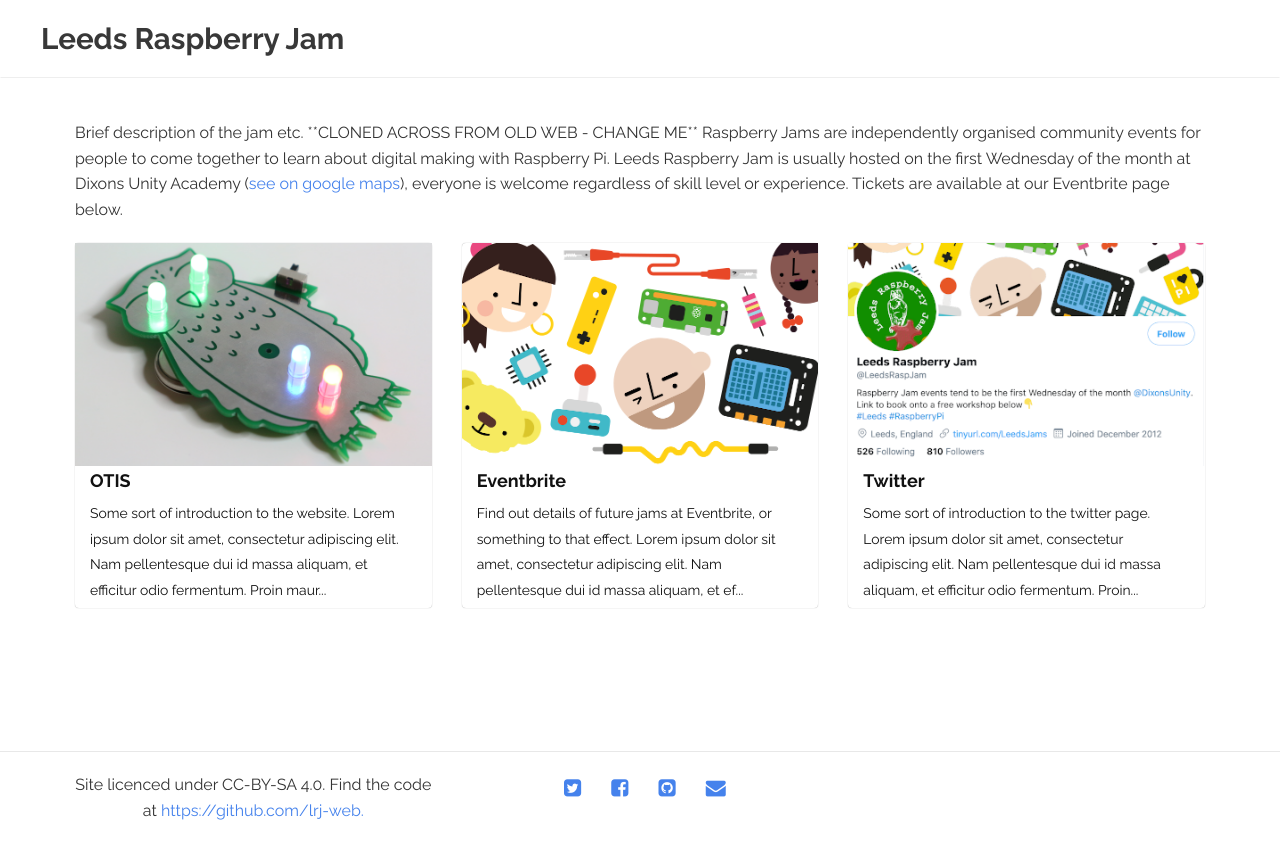
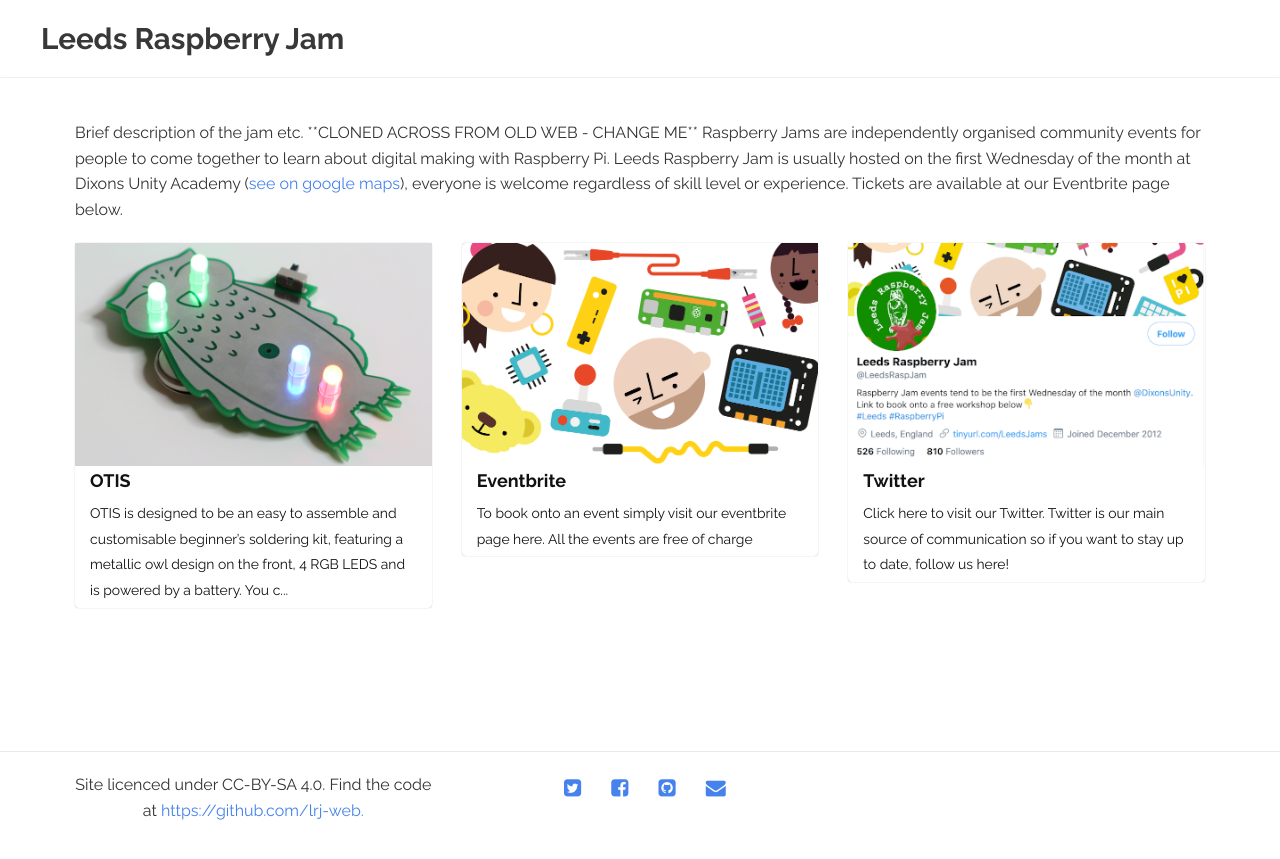
Before and after one commit to LeedsRaspJam/www, a Jekyll site: the page built from index.html, in a window 1280 px wide. Shown: the top 859 px of the page. Built offline with Jekyll 4.4.1, drawn with Linux system fonts in a browser that asks for light colours; the list of posts is cut into pages by our own code.

Commit message:
Updated card descriptions

```diff
--- a/_posts/2020-06-21-eventbrite.md
+++ b/_posts/2020-06-21-eventbrite.md
@@ -7,6 +7,4 @@
   - https://www.eventbrite.co.uk/o/the-foundation-for-digital-creativity-19981872804
 ---
 
-Find out details of future jams at Eventbrite, or something to that effect. Lorem ipsum dolor sit amet, consectetur adipiscing elit. Nam pellentesque dui id massa aliquam, et efficitur odio fermentum. Proin mauris nisi, aliquet at convallis vel, vehicula vitae eros. Mauris iaculis varius dolor, ac sollicitudin massa. Proin faucibus libero id nisl sagittis, quis venenatis metus malesuada. Fusce at eleifend tortor. Mauris varius, leo vitae fringilla aliquam, neque nisi dictum dolor, ac vehicula diam diam sodales ipsum. Suspendisse aliquet ligula auctor tortor dapibus, id dapibus purus porta. Duis nec risus faucibus, accumsan nibh eu, consequat sem. Nam condimentum libero at ullamcorper commodo. Mauris ac gravida odio, non blandit risus. Integer vel elementum augue, vitae aliquam diam. Nunc eget molestie metus. Curabitur augue mi, sollicitudin in convallis non, malesuada id nunc.
-
-In posuere lacus vel purus feugiat semper. Sed hendrerit purus in metus sodales commodo. Donec consectetur lacus id urna varius tincidunt. Praesent ultricies tempus lacus at vestibulum. Suspendisse varius at magna at pellentesque. Curabitur egestas sollicitudin tortor, vel venenatis enim porttitor a. In sed nulla a neque facilisis sagittis a at enim. Aenean tincidunt rutrum est, sit amet iaculis massa sagittis et. Pellentesque semper dui a aliquam dictum. Morbi euismod eleifend ultricies. Interdum et malesuada fames ac ante ipsum primis in faucibus. Integer ac orci tempus, sollicitudin massa sit amet, maximus odio. Duis non eleifend velit.
+To book onto an event simply visit our eventbrite page here. All the events are free of charge
--- a/_posts/2020-06-21-otis.md
+++ b/_posts/2020-06-21-otis.md
@@ -7,6 +7,4 @@
   - https://otis.leedsraspjam.co.uk
 ---
 
-Some sort of introduction to the website. Lorem ipsum dolor sit amet, consectetur adipiscing elit. Nam pellentesque dui id massa aliquam, et efficitur odio fermentum. Proin mauris nisi, aliquet at convallis vel, vehicula vitae eros. Mauris iaculis varius dolor, ac sollicitudin massa. Proin faucibus libero id nisl sagittis, quis venenatis metus malesuada. Fusce at eleifend tortor. Mauris varius, leo vitae fringilla aliquam, neque nisi dictum dolor, ac vehicula diam diam sodales ipsum. Suspendisse aliquet ligula auctor tortor dapibus, id dapibus purus porta. Duis nec risus faucibus, accumsan nibh eu, consequat sem. Nam condimentum libero at ullamcorper commodo. Mauris ac gravida odio, non blandit risus. Integer vel elementum augue, vitae aliquam diam. Nunc eget molestie metus. Curabitur augue mi, sollicitudin in convallis non, malesuada id nunc.
-
-In posuere lacus vel purus feugiat semper. Sed hendrerit purus in metus sodales commodo. Donec consectetur lacus id urna varius tincidunt. Praesent ultricies tempus lacus at vestibulum. Suspendisse varius at magna at pellentesque. Curabitur egestas sollicitudin tortor, vel venenatis enim porttitor a. In sed nulla a neque facilisis sagittis a at enim. Aenean tincidunt rutrum est, sit amet iaculis massa sagittis et. Pellentesque semper dui a aliquam dictum. Morbi euismod eleifend ultricies. Interdum et malesuada fames ac ante ipsum primis in faucibus. Integer ac orci tempus, sollicitudin massa sit amet, maximus odio. Duis non eleifend velit.
+OTIS is designed to be an easy to assemble and customisable beginner's soldering kit, featuring a metallic owl design on the front, 4 RGB LEDS and is powered by a battery. You can click here to visit the documentation on how to set it up.
--- a/_posts/2020-06-21-twitter.md
+++ b/_posts/2020-06-21-twitter.md
@@ -7,6 +7,4 @@
   - https://twitter.com/leedsraspjam
 ---
 
-Some sort of introduction to the twitter page. Lorem ipsum dolor sit amet, consectetur adipiscing elit. Nam pellentesque dui id massa aliquam, et efficitur odio fermentum. Proin mauris nisi, aliquet at convallis vel, vehicula vitae eros. Mauris iaculis varius dolor, ac sollicitudin massa. Proin faucibus libero id nisl sagittis, quis venenatis metus malesuada. Fusce at eleifend tortor. Mauris varius, leo vitae fringilla aliquam, neque nisi dictum dolor, ac vehicula diam diam sodales ipsum. Suspendisse aliquet ligula auctor tortor dapibus, id dapibus purus porta. Duis nec risus faucibus, accumsan nibh eu, consequat sem. Nam condimentum libero at ullamcorper commodo. Mauris ac gravida odio, non blandit risus. Integer vel elementum augue, vitae aliquam diam. Nunc eget molestie metus. Curabitur augue mi, sollicitudin in convallis non, malesuada id nunc.
-
-In posuere lacus vel purus feugiat semper. Sed hendrerit purus in metus sodales commodo. Donec consectetur lacus id urna varius tincidunt. Praesent ultricies tempus lacus at vestibulum. Suspendisse varius at magna at pellentesque. Curabitur egestas sollicitudin tortor, vel venenatis enim porttitor a. In sed nulla a neque facilisis sagittis a at enim. Aenean tincidunt rutrum est, sit amet iaculis massa sagittis et. Pellentesque semper dui a aliquam dictum. Morbi euismod eleifend ultricies. Interdum et malesuada fames ac ante ipsum primis in faucibus. Integer ac orci tempus, sollicitudin massa sit amet, maximus odio. Duis non eleifend velit.
+Click here to visit our Twitter. Twitter is our main source of communication so if you want to stay up to date, follow us here!
```
